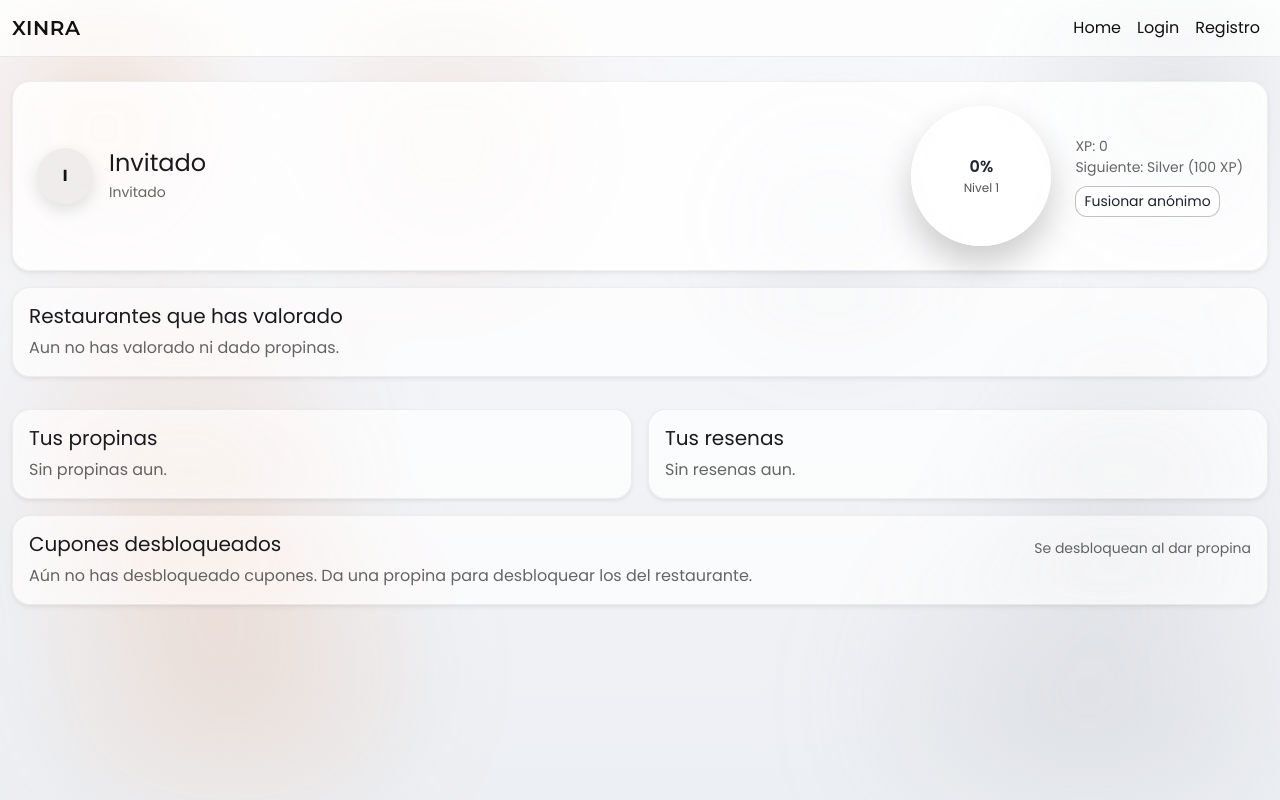
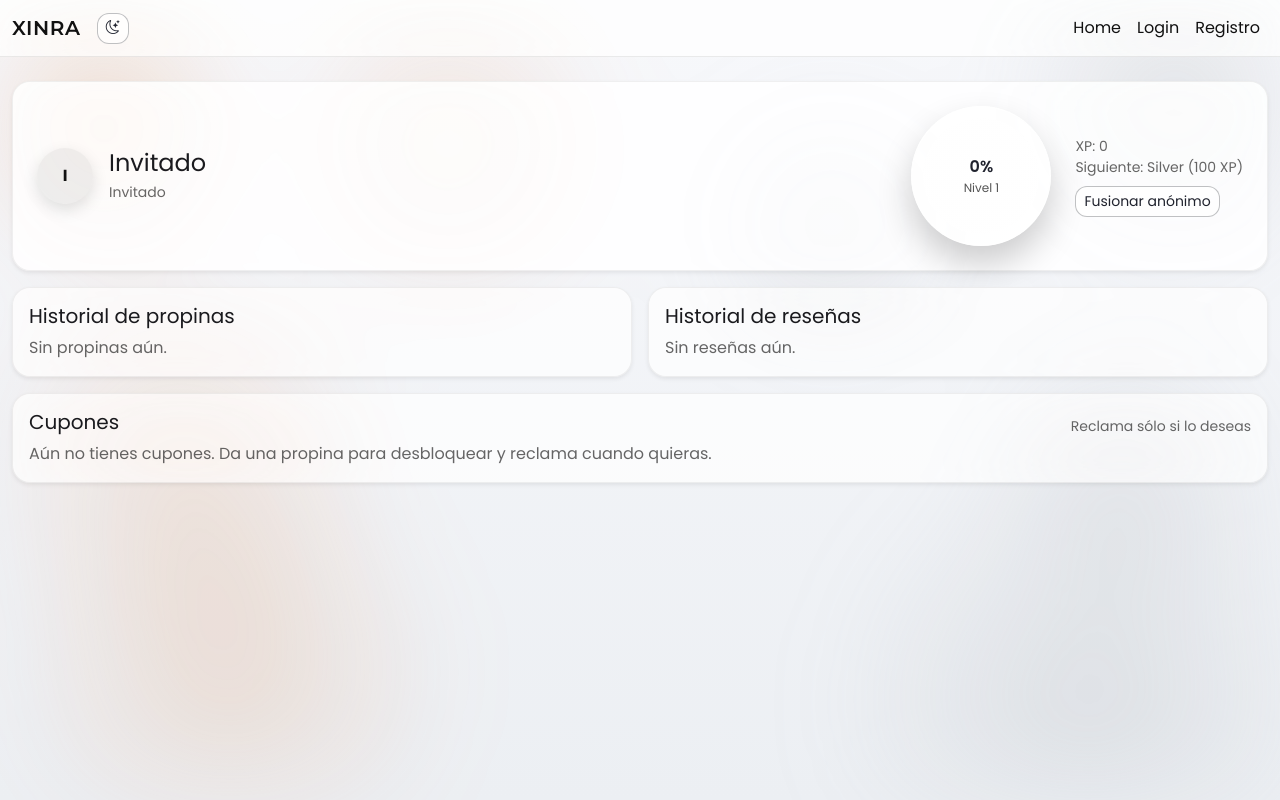
Before and after one commit to COLIMASTER/xinra-app, a Flask app: page /me/profile in a window 1280 px wide. Run offline with Flask 3, Linux system fonts and the light colour scheme; data comes from the database, SQL or seed files in the repository; parts of the project's set-up code (start-up, migrations or seed data) failed here and were passed over; some libraries are stand-ins or nearby versions.

Commit message:
UI: tema oscuro 'luxe' con interruptor, rediseño del panel de usuario y cupones reclamables\n\n- Añade stylesheet luxe y botón de cambio de tema (persistente)\n- Rediseña perfil: restaurantes visitados, historiales como timeline y tarjetas\n- Cupones: disponibles vs reclamados; ruta para reclamar 1 vez por usuario\n- Mejora contraste y toggler hamburguesa en navegacion\n- Modo oscuro: texto y montos con color de alto contraste (home y perfil)

```diff
--- a/app/routes/auth.py
+++ b/app/routes/auth.py
@@ -6,7 +6,7 @@ from ..services.auth_service import authenticate, register_user
 from ..services.merge_service import merge_guest_into_user
 from ..utils import device as device_util
 from ..extensions import db
-from ..models import User, Restaurant, Tip, Review, RewardTier, Coupon
+from ..models import User, Restaurant, Tip, Review, RewardTier, Coupon, CouponRedemption
 
 
 auth_bp = Blueprint("auth", __name__)
@@ -83,18 +83,34 @@ def profile():
             span = max(1, next_tier.threshold_xp - prev_thresh)
             progress_pct = int(100 * ((xp - prev_thresh) / span))
 
-    # Cupones desbloqueados por restaurante (requisito XP <= user.xp)
-    unlocked_by_rest = {}
+    # Cupones: disponibles para reclamar (no reclamados) y reclamados
+    available_by_rest = {}
+    claimed_by_rest = {}
     if restaurants:
+        # Redenciones del usuario
+        redemptions = CouponRedemption.query.filter_by(user_id=user.id).all()
+        claimed_ids = {cr.coupon_id for cr in redemptions}
+        by_rest_claimed = {}
+        for cr in redemptions:
+            if not cr.coupon:
+                continue
+            lst = by_rest_claimed.setdefault(cr.coupon.restaurant_id, [])
+            lst.append(cr)
+
         for r in restaurants:
-            cs = (
+            # disponibles con requisito XP cumplido y activos, excluyendo ya reclamados
+            q = (
                 Coupon.query.filter_by(restaurant_id=r.id, active=True)
                 .filter(Coupon.required_xp <= xp)
-                .order_by(Coupon.required_xp.asc())
-                .all()
             )
-            if cs:
-                unlocked_by_rest[r.id] = {"restaurant": r, "coupons": cs}
+            if claimed_ids:
+                q = q.filter(~Coupon.id.in_(claimed_ids))
+            available = q.order_by(Coupon.required_xp.asc()).all()
+            if available:
+                available_by_rest[r.id] = {"restaurant": r, "coupons": available}
+            claimed_list = by_rest_claimed.get(r.id)
+            if claimed_list:
+                claimed_by_rest[r.id] = {"restaurant": r, "redemptions": claimed_list}
 
     return render_template(
         "auth/profile.html",
@@ -104,8 +120,44 @@ def profile():
         reviews=reviews,
         next_tier=next_tier,
         progress_pct=progress_pct,
-        unlocked_by_rest=unlocked_by_rest,
+        available_by_rest=available_by_rest,
+        claimed_by_rest=claimed_by_rest,
     )
+
+
+def _gen_coupon_code(n: int = 10) -> str:
+    import secrets, string
+    alphabet = string.ascii_uppercase + string.digits
+    return ''.join(secrets.choice(alphabet) for _ in range(n))
+
+
+@auth_bp.route("/me/coupons/<int:coupon_id>/claim", methods=["POST"])
+def claim_coupon(coupon_id: int):
+    # Permitir invitado (usuario creado por dispositivo)
+    user = current_user if current_user.is_authenticated else device_util.get_or_create_guest_user()
+    c = Coupon.query.filter_by(id=coupon_id, active=True).first()
+    if not c:
+        flash("Cupón no disponible", "danger")
+        return redirect(url_for("auth.profile"))
+    if (user.xp or 0) < int(c.required_xp or 0):
+        flash("Aún no alcanzas el XP requerido", "danger")
+        return redirect(url_for("auth.profile"))
+    exists = CouponRedemption.query.filter_by(coupon_id=c.id, user_id=user.id).first()
+    if exists:
+        flash("Este cupón ya fue reclamado", "info")
+        return redirect(url_for("auth.profile"))
+
+    code = _gen_coupon_code(10)
+    tries = 0
+    while CouponRedemption.query.filter_by(code=code).first() and tries < 5:
+        code = _gen_coupon_code(10)
+        tries += 1
+
+    cr = CouponRedemption(coupon_id=c.id, user_id=user.id, code=code, status="claimed")
+    db.session.add(cr)
+    db.session.commit()
+    flash("Cupón reclamado", "success")
+    return redirect(url_for("auth.profile"))
 
 
 @auth_bp.route("/me/merge-guest", methods=["POST"])
--- a/static/css/custom.css
+++ b/static/css/custom.css
@@ -96,6 +96,26 @@ body::before{
 .navbar-toggler{border-color: rgba(255,255,255,0.6)}
 .navbar-toggler-icon{filter: invert(1) brightness(2)}
 
+/* Custom hamburger toggler - light mode defaults */
+.luxe-toggler{ border-color: rgba(0,0,0,0.25)!important; background: rgba(255,255,255,0.85)!important; border-radius: 10px; padding: 6px 8px }
+.luxe-toggler .hamburger{ display:inline-flex; flex-direction:column; gap:4px; width:24px }
+.luxe-toggler .hamburger .bar{ height:2px; width:100%; background: #111; border-radius: 2px }
+
+/* Light theme base styles for new components */
+.resto-logo{ width:36px; height:36px; border-radius:8px; object-fit:cover; border:1px solid rgba(0,0,0,0.08) }
+.resto-tile{ display:flex; align-items:center; gap:10px; padding:10px 12px; border:1px solid rgba(0,0,0,0.08); border-radius:14px; text-decoration:none; color:#111; background: rgba(255,255,255,0.9) }
+.resto-tile:hover{ background: rgba(255,255,255,1) }
+.timeline{ list-style:none; margin:0; padding:0 }
+.timeline li{ display:flex; align-items:flex-start; gap:10px; padding:10px 0; border-bottom: 1px dashed rgba(0,0,0,0.1) }
+.timeline .dot{ width:10px; height:10px; border-radius:50%; background: #ffa354; box-shadow: 0 0 6px rgba(255,140,64,0.35); margin-top:6px }
+.timeline .title{ font-weight:600 }
+.coupon-card{ position:relative; border:1px solid rgba(0,0,0,0.08); background: rgba(255,255,255,0.9) }
+.coupon-card .badge-xp{ font-size:12px; color:#111; background: linear-gradient(135deg, #ffd36a, #e0c870); border:0; padding:2px 8px; border-radius:999px; font-weight:700 }
+.coupon-claim-btn{ background: linear-gradient(135deg, #ffd36a, #e0c870); color:#111; border:1px solid rgba(0,0,0,0.12) }
+.coupon-claim-btn:hover{ filter: brightness(1.02) }
+.code-badge{ background: rgba(255,140,64,0.08); color:#111; border:1px dashed rgba(255,140,64,0.6); padding:6px 10px; border-radius:8px; font-weight:600 }
+.amount{ color:#111 }
+
 /* Text brand */
 .brand-text{ font-family: 'Montserrat', system-ui, -apple-system, Segoe UI, Roboto, Inter, Helvetica, Arial, sans-serif; font-weight: 800; letter-spacing: .6px; color: #111!important }
 
--- /dev/null
+++ b/static/css/luxe.css
@@ -0,0 +1,102 @@
+:root{
+  /* Luxury palette overrides */
+  --lux-bg-1: #0f1115;
+  --lux-bg-2: #12151b;
+  --lux-panel: rgba(20, 23, 30, 0.8);
+  --lux-border: rgba(255,255,255,0.08);
+  --lux-text: #e8eaef;
+  --lux-muted: #a8afbf;
+  --gold: #d4af37;
+  --gold-soft: rgba(212,175,55,0.35);
+}
+
+/* Activate dark theme only when body has .theme-dark */
+body.theme-dark{
+  background: radial-gradient(1200px 800px at 10% -10%, #1b1f2a 0%, transparent 60%),
+              radial-gradient(1200px 800px at 110% 10%, #1b1f2a 0%, transparent 60%),
+              linear-gradient(180deg, var(--lux-bg-1), var(--lux-bg-2));
+  color: var(--lux-text);
+}
+
+/* Cards: darker glass + gold glow */
+body.theme-dark .card{
+  background: var(--lux-panel) !important;
+  color: var(--lux-text);
+  border: 1px solid var(--lux-border) !important;
+  box-shadow: 0 24px 60px rgba(0,0,0,0.45), 0 2px 10px rgba(0,0,0,0.3) !important;
+}
+body.theme-dark .list-group-item{ color: var(--lux-text); border-color: var(--lux-border) }
+body.theme-dark .small, body.theme-dark .text-muted{ color: var(--lux-muted) !important }
+
+/* Buttons */
+body.theme-dark .btn-primary{
+  background: linear-gradient(135deg, var(--gold), #e0c870) !important;
+  border: 1px solid rgba(212,175,55,0.6) !important;
+  color: #191b22 !important;
+  box-shadow: 0 10px 28px var(--gold-soft) !important;
+}
+body.theme-dark .btn-outline-dark{ color: var(--lux-text) !important; border-color: var(--lux-border) !important; background: rgba(255,255,255,0.02) !important }
+body.theme-dark .btn-outline-dark:hover{ background: rgba(255,255,255,0.06) !important }
+
+/* Navbar */
+body.theme-dark .navbar{
+  background: rgba(10,12,16,0.65) !important;
+  border-bottom: 1px solid var(--lux-border) !important;
+}
+body.theme-dark .navbar .nav-link, body.theme-dark .navbar-brand{ color: var(--lux-text) !important }
+
+/* Luxe toggler */
+body.theme-dark .luxe-toggler{ border: 1px solid var(--lux-border) !important; background: rgba(255,255,255,0.03) !important; border-radius: 10px; padding: 6px 8px }
+body.theme-dark .luxe-toggler .hamburger{ display:inline-flex; flex-direction:column; gap:4px; width:24px }
+body.theme-dark .luxe-toggler .hamburger .bar{ height:2px; width:100%; background: linear-gradient(90deg, var(--gold), #e0c870); border-radius: 2px; box-shadow: 0 0 6px var(--gold-soft) }
+
+/* Avatars / ring */
+body.theme-dark .avatar-fallback{ background: rgba(255,255,255,0.06); color: var(--lux-text); border: 1px solid var(--lux-border) }
+body.theme-dark .xp-ring{ box-shadow: inset 0 0 0 2px rgba(255,255,255,0.06), 0 18px 35px var(--gold-soft) }
+
+/* Profile hero */
+body.theme-dark .profile-hero{ background: rgba(16,18,24,0.88) !important; border: 1px solid var(--lux-border) !important }
+
+/* Coupon cards */
+body.theme-dark .coupon-card{ position: relative; border: 1px solid var(--lux-border) !important; background: rgba(18,20,26,0.9) !important; overflow: hidden }
+body.theme-dark .coupon-card .badge-xp{ font-size: 12px; color:#191b22; background: linear-gradient(135deg, #e0c870, var(--gold)); border: 0; padding: 2px 8px; border-radius: 999px; font-weight: 700 }
+body.theme-dark .coupon-card .code-badge{ background: rgba(212,175,55,0.12); color: #e8d89b; border:1px dashed rgba(212,175,55,0.6) }
+body.theme-dark .coupon-card.locked{ filter: grayscale(.2) opacity(.9) }
+body.theme-dark .coupon-card.locked::after{ content: "Bloqueado"; position: absolute; top: 10px; right: 10px; font-size: 12px; color: #e8d89b; background: rgba(212,175,55,0.12); border: 1px solid rgba(212,175,55,0.4); border-radius: 999px; padding: 2px 8px }
+body.theme-dark .coupon-claim-btn{ background: linear-gradient(135deg, var(--gold), #e0c870); color:#191b22; border: 1px solid rgba(212,175,55,0.5) }
+body.theme-dark .coupon-claim-btn:hover{ filter: brightness(1.03) }
+
+/* Tiles for restaurants visited */
+body.theme-dark .resto-tile{ display:flex; align-items:center; gap:10px; padding:10px 12px; border:1px solid var(--lux-border); border-radius:14px; text-decoration:none; color: var(--lux-text); background: rgba(18,20,26,0.7) }
+body.theme-dark .resto-tile:hover{ background: rgba(18,20,26,0.9) }
+body.theme-dark .resto-logo{ width:36px; height:36px; border-radius: 8px; object-fit: cover; border: 1px solid var(--lux-border) }
+
+/* Timeline styles for history */
+body.theme-dark .timeline{ list-style:none; margin:0; padding:0 }
+body.theme-dark .timeline li{ display:flex; align-items:flex-start; gap:10px; padding:10px 0; border-bottom: 1px dashed var(--lux-border) }
+body.theme-dark .timeline .dot{ width:10px; height:10px; border-radius:50%; background: linear-gradient(135deg, var(--gold), #e0c870); box-shadow: 0 0 10px var(--gold-soft); margin-top:6px }
+body.theme-dark .timeline .title{ font-weight: 600 }
+body.theme-dark .amount{ color: #e0c870 }
+
+/* Home (tip page) money visibility in dark mode */
+body.theme-dark .btn-outline-primary.amount-btn{
+  color: #e0c870 !important;
+  border-color: rgba(224,200,112,0.7) !important;
+}
+body.theme-dark .btn-outline-primary.amount-btn:hover,
+body.theme-dark .btn-outline-primary.amount-btn.active,
+body.theme-dark .btn-outline-primary.amount-btn:focus{
+  background: linear-gradient(135deg, #e0c870, #ffd36a) !important;
+  color: #191b22 !important;
+  border-color: rgba(224,200,112,0.9) !important;
+}
+body.theme-dark .input-group-text{
+  color: var(--lux-text) !important;
+  background: rgba(255,255,255,0.06) !important;
+  border-color: var(--lux-border) !important;
+}
+body.theme-dark .form-control{
+  color: var(--lux-text) !important;
+  background: rgba(255,255,255,0.06) !important;
+  border-color: var(--lux-border) !important;
+}
--- a/static/js/app.js
+++ b/static/js/app.js
@@ -120,7 +120,31 @@ function initXpRing(){
   });
 }
 
+// Theme toggle (light/dark) with persistence
+function applyTheme(mode){
+  const dark = (mode === 'dark');
+  document.body.classList.toggle('theme-dark', dark);
+  try { localStorage.setItem('theme.mode', dark ? 'dark' : 'light'); } catch(e){}
+  const icon = document.getElementById('themeToggleIcon');
+  if (icon){ icon.className = dark ? 'bi bi-sun-fill' : 'bi bi-moon-stars'; }
+}
+
+function initThemeToggle(){
+  let mode = 'light';
+  try { mode = localStorage.getItem('theme.mode') || 'light'; } catch(e){}
+  applyTheme(mode);
+  const btn = document.getElementById('themeToggle');
+  if (btn){
+    btn.addEventListener('click', () => {
+      const next = document.body.classList.contains('theme-dark') ? 'light' : 'dark';
+      applyTheme(next);
+    });
+  }
+}
+
 document.addEventListener('DOMContentLoaded', () => {
+  // Apply saved theme first
+  initThemeToggle();
   // Color palette controls removed from UI
   initChartsDefaults();
   animateCards();
--- a/templates/_base.html
+++ b/templates/_base.html
@@ -8,15 +8,25 @@
   <link href="https://cdn.jsdelivr.net/npm/bootstrap-icons@1.11.3/font/bootstrap-icons.css" rel="stylesheet">
   <link href="https://fonts.googleapis.com/css2?family=Poppins:wght@300;400;600;700&family=Montserrat:wght@400;600&display=swap" rel="stylesheet">
   <link href="/static/css/custom.css" rel="stylesheet">
+  <link href="/static/css/luxe.css" rel="stylesheet">
   <script src="https://cdn.jsdelivr.net/npm/chart.js@4.4.1/dist/chart.umd.min.js" defer></script>
 </head>
 <body>
   <nav class="navbar navbar-expand-lg">
     <div class="container-fluid">
       <a class="navbar-brand d-flex align-items-center gap-2 brand-text" href="{{ url_for('public.tip_page', restaurant_slug='cafe-luna') }}">XINRA</a>
-      <button class="navbar-toggler" type="button" data-bs-toggle="collapse" data-bs-target="#nav" aria-controls="nav" aria-expanded="false" aria-label="Toggle navigation">
-        <span class="navbar-toggler-icon"></span>
-      </button>
+      <div class="ms-auto d-flex align-items-center gap-2">
+        <button class="btn btn-outline-dark btn-sm" id="themeToggle" type="button" title="Cambiar tema" aria-label="Cambiar tema">
+          <i id="themeToggleIcon" class="bi bi-moon-stars"></i>
+        </button>
+        <button class="navbar-toggler luxe-toggler" type="button" data-bs-toggle="collapse" data-bs-target="#nav" aria-controls="nav" aria-expanded="false" aria-label="Toggle navigation">
+          <span class="hamburger" aria-hidden="true">
+            <span class="bar"></span>
+            <span class="bar"></span>
+            <span class="bar"></span>
+          </span>
+        </button>
+      </div>
       <div class="collapse navbar-collapse" id="nav">
         <ul class="navbar-nav ms-auto">
           <li class="nav-item"><a class="nav-link" href="{{ url_for('public.tip_page', restaurant_slug='cafe-luna') }}">Home</a></li>
--- a/templates/auth/profile.html
+++ b/templates/auth/profile.html
@@ -31,67 +31,78 @@
       </div>
     </div>
   </div>
+  {% if restaurants %}
+  <div class="mt-3">
+    <div class="small text-muted mb-2">Restaurantes visitados</div>
+    <div class="d-flex flex-wrap gap-2">
+      {% for r in restaurants %}
+        <a class="resto-tile" href="{{ url_for('public.tip_page', restaurant_slug=r.slug) }}">
+          {% if r.logo_url %}
+            <img class="resto-logo" src="{{ r.logo_url }}" alt="{{ r.name }}">
+          {% else %}
+            <div class="resto-logo d-flex align-items-center justify-content-center">🍽️</div>
+          {% endif %}
+          <span>{{ r.name }}</span>
+        </a>
+      {% endfor %}
+    </div>
+  </div>
+  {% endif %}
 </div>
 
 <div class="row g-3">
-  <div class="col-12">
-    <div class="card p-3 shadow-sm mb-3">
-      <h5 class="mb-2">Restaurantes que has valorado</h5>
-      {% if restaurants %}
-      <div class="d-flex flex-wrap gap-2">
-        {% for r in restaurants %}
-          <a class="btn btn-outline-light btn-sm" href="{{ url_for('public.tip_page', restaurant_slug=r.slug) }}">{{ r.name }}</a>
+  <div class="col-12 col-lg-6">
+    <div class="card p-3 shadow-sm h-100">
+      <h5 class="mb-2">Historial de propinas</h5>
+      {% if tips %}
+      <ul class="timeline">
+        {% for t in tips %}
+        <li>
+          <div class="dot"></div>
+          <div class="flex-grow-1">
+            <div class="d-flex justify-content-between">
+              <span class="title">{{ t.restaurant.name }} · {{ t.staff.name if t.staff_id else 'General' }}</span>
+              <span class="fw-bold amount">€{{ '%.2f' % (t.amount_cents/100) }}</span>
+            </div>
+            <div class="small text-muted">{{ t.created_at.strftime('%Y-%m-%d %H:%M') }}</div>
+          </div>
+        </li>
         {% endfor %}
-      </div>
+      </ul>
       {% else %}
-      <div class="text-muted">Aun no has valorado ni dado propinas.</div>
+      <div class="text-muted">Sin propinas aún.</div>
       {% endif %}
     </div>
   </div>
   <div class="col-12 col-lg-6">
     <div class="card p-3 shadow-sm h-100">
-      <h5 class="mb-2">Tus propinas</h5>
-      {% if tips %}
-      <ul class="list-group list-group-flush">
-        {% for t in tips %}
-        <li class="list-group-item d-flex justify-content-between">
-          <span>{{ t.created_at.strftime('%Y-%m-%d') }} - {{ t.restaurant.name }} - {{ t.staff.name if t.staff_id else 'General' }}</span>
-          <span>€{{ '%.2f' % (t.amount_cents/100) }}</span>
+      <h5 class="mb-2">Historial de reseñas</h5>
+      {% if reviews %}
+      <ul class="timeline">
+        {% for r in reviews %}
+        <li>
+          <div class="dot"></div>
+          <div class="flex-grow-1">
+            <div class="d-flex justify-content-between">
+              <span class="title">{{ r.restaurant.name }} · {{ r.staff.name if r.staff_id else 'General' }}</span>
+              <span>
+                {% for i in range(1,6) %}
+                  {% if i <= r.rating %}
+                    <i class="bi bi-star-fill text-warning"></i>
+                  {% else %}
+                    <i class="bi bi-star text-warning"></i>
+                  {% endif %}
+                {% endfor %}
+              </span>
+            </div>
+            {% if r.comment %}<div class="small text-muted mt-1">{{ r.comment }}</div>{% endif %}
+            <div class="small text-muted">{{ r.created_at.strftime('%Y-%m-%d %H:%M') }}</div>
+          </div>
         </li>
         {% endfor %}
       </ul>
       {% else %}
-      <div class="text-muted">Sin propinas aun.</div>
-      {% endif %}
-    </div>
-  </div>
-  <div class="col-12 col-lg-6">
-    <div class="card p-3 shadow-sm h-100">
-      <h5 class="mb-2">Tus resenas</h5>
-      {% if reviews %}
-      <ul class="list-group list-group-flush">
-        {% for r in reviews %}
-        <li class="list-group-item">
-          <div class="d-flex justify-content-between">
-            <span>{{ r.created_at.strftime('%Y-%m-%d') }} - {{ r.restaurant.name }} - {{ r.staff.name if r.staff_id else 'General' }}</span>
-            <span>
-              {% for i in range(1,6) %}
-                {% if i <= r.rating %}
-                  &#9733;
-                {% else %}
-                  &#9734;
-                {% endif %}
-              {% endfor %}
-            </span>
-          </div>
-          {% if r.comment %}
-          <div class="small text-muted mt-1">{{ r.comment }}</div>
-          {% endif %}
-        </li>
-        {% endfor %}
-      </ul>
-      {% else %}
-      <div class="text-muted">Sin resenas aun.</div>
+      <div class="text-muted">Sin reseñas aún.</div>
       {% endif %}
     </div>
   </div>
@@ -99,11 +110,16 @@
   <div class="col-12">
     <div class="card p-3 shadow-sm h-100">
       <div class="d-flex justify-content-between align-items-center">
-        <h5 class="mb-2">Cupones desbloqueados</h5>
-        <small class="text-muted">Se desbloquean al dar propina</small>
+        <h5 class="mb-2">Cupones</h5>
+        <small class="text-muted">Reclama sólo si lo deseas</small>
       </div>
-      {% if unlocked_by_rest and unlocked_by_rest|length > 0 %}
-        {% for rest_id, pack in unlocked_by_rest.items() %}
+
+      {% set any_available = available_by_rest and available_by_rest|length > 0 %}
+      {% set any_claimed = claimed_by_rest and claimed_by_rest|length > 0 %}
+
+      {% if any_available %}
+        <div class="small text-muted">Disponibles para reclamar</div>
+        {% for rest_id, pack in available_by_rest.items() %}
           {% set rest = pack.restaurant %}
           {% set coupons = pack.coupons %}
           <div class="mb-2 mt-2 fw-semibold">{{ rest.name if rest else 'Restaurante' }}</div>
@@ -111,15 +127,47 @@
             {% for c in coupons %}
             <div class="col">
               <div class="card p-3 h-100 coupon-card">
-                <div class="fw-bold">{{ c.title }}</div>
-                {% if c.description %}<div class="small mt-1 text-muted">{{ c.description }}</div>{% endif %}
+                <div class="d-flex justify-content-between align-items-start">
+                  <div>
+                    <div class="fw-bold">{{ c.title }}</div>
+                    {% if c.description %}<div class="small mt-1 text-muted">{{ c.description }}</div>{% endif %}
+                  </div>
+                  <span class="badge-xp">{{ c.required_xp }} XP</span>
+                </div>
+                <form method="post" action="{{ url_for('auth.claim_coupon', coupon_id=c.id) }}" class="mt-3">
+                  <input type="hidden" name="csrf_token" value="{{ csrf_token() }}">
+                  <button class="btn btn-sm coupon-claim-btn" type="submit">Reclamar</button>
+                </form>
               </div>
             </div>
             {% endfor %}
           </div>
         {% endfor %}
-      {% else %}
-        <div class="text-muted">Aún no has desbloqueado cupones. Da una propina para desbloquear los del restaurante.</div>
+      {% endif %}
+
+      {% if any_claimed %}
+        <div class="small text-muted mt-4">Reclamados</div>
+        {% for rest_id, pack in claimed_by_rest.items() %}
+          {% set rest = pack.restaurant %}
+          {% set reds = pack.redemptions %}
+          <div class="mb-2 mt-2 fw-semibold">{{ rest.name if rest else 'Restaurante' }}</div>
+          <div class="row row-cols-1 row-cols-md-2 row-cols-lg-3 g-3">
+            {% for cr in reds %}
+            <div class="col">
+              <div class="card p-3 h-100 coupon-card">
+                <div class="fw-bold">{{ cr.coupon.title if cr.coupon else 'Cupón' }}</div>
+                {% if cr.coupon and cr.coupon.description %}<div class="small mt-1 text-muted">{{ cr.coupon.description }}</div>{% endif %}
+                <div class="mt-2 code-badge">Código: {{ cr.code }}</div>
+                <div class="small text-muted mt-1">Estado: {{ cr.status }}</div>
+              </div>
+            </div>
+            {% endfor %}
+          </div>
+        {% endfor %}
+      {% endif %}
+
+      {% if not any_available and not any_claimed %}
+        <div class="text-muted">Aún no tienes cupones. Da una propina para desbloquear y reclama cuando quieras.</div>
       {% endif %}
     </div>
   </div>
```
